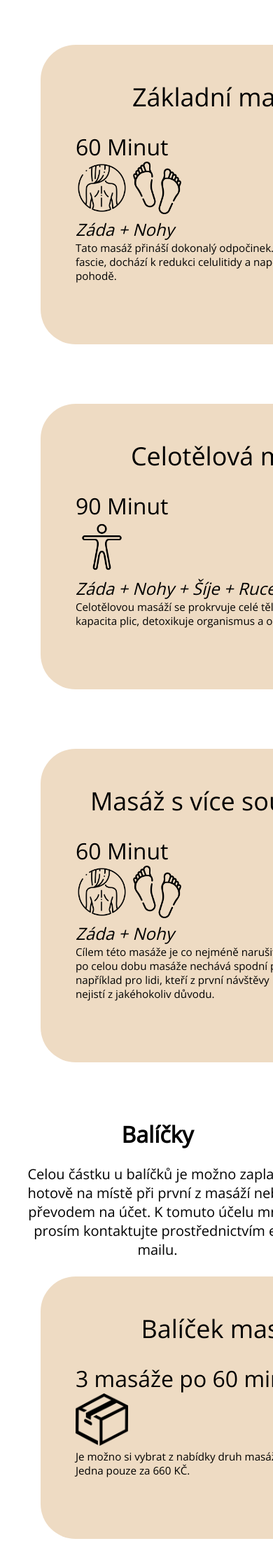
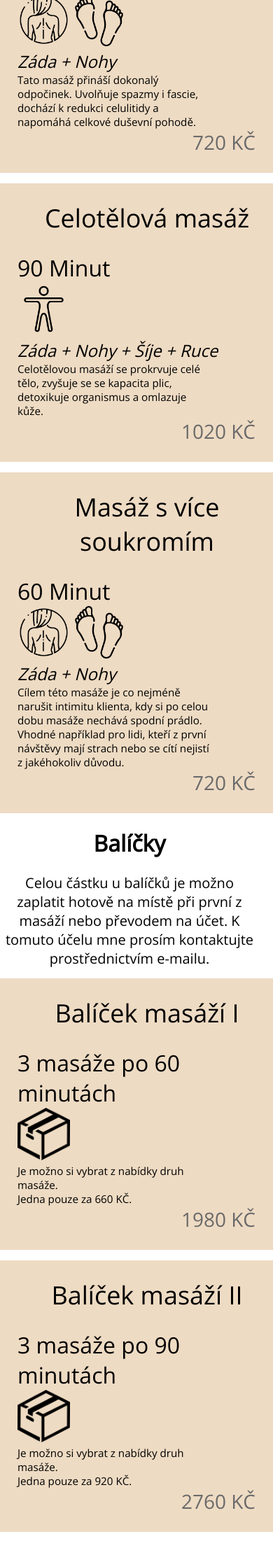
Before and after one commit to poruto/web-flask-masazedom.cz, a Flask app: page /cenik in a window 390 px wide; the page is wider, and only the part inside the window is pictured. Shown: the part 1010-3222 px from the top of that part at 70% size. Run offline with Flask 3, Linux system fonts and the light colour scheme.

Commit message:
mobile support

```diff
--- a/data.json
+++ b/data.json
@@ -1 +1 @@
-{"1": {"name": "Tom\u00e1\u0161", "surname": "Porubsk\u00fd", "year": "2000", "email": "tomas.porubsky@email.cz", "phone": "999999999", "date": "2023-10-07", "time": "9:00", "type": "Mas\u00e1\u017e z\u00e1da + \u0161\u00edje 60 minut | Z\u00e1kladn\u00ed mas\u00e1\u017e I", "notes": "Moje pozn\u00e1mka", "timestamp": "2023-10-07 14:46:30.608575", "id": 1, "place": "Krom\u011b\u0159\u00ed\u017e 277", "active": "1"}, "2": {"name": "Veronika", "surname": "Vi\u010darov\u00e1", "year": "2005", "email": "veronika-vicarova@seznam.cz", "phone": "+420607008505", "date": "2023-10-09", "time": "18:00", "type": "Mas\u00e1\u017e z\u00e1da + \u0161\u00edje + nohy + ruce\t90 minut | Celot\u011blov\u00e1", "notes": "nech\u00e1m si s dovolen\u00edm vlastn\u00ed ru\u010dn\u00edky, d\u011bkuji", "timestamp": "2023-10-07 14:49:08.961671", "id": 2, "place": "Krom\u011b\u0159\u00ed\u017e, Kopern\u00edkova 23, 767 01", "active": "1"}}
+{"1": {"name": "Tom\u00e1\u0161", "surname": "Porubsk\u00fd", "year": "2000", "email": "tomas.porubsky@email.cz", "phone": "999999999", "date": "2023-10-07", "time": "9:00", "type": "Mas\u00e1\u017e z\u00e1da + \u0161\u00edje 60 minut | Z\u00e1kladn\u00ed mas\u00e1\u017e I", "notes": "Moje pozn\u00e1mka", "timestamp": "2023-10-07 14:46:30.608575", "id": 1, "place": "Krom\u011b\u0159\u00ed\u017e 277", "active": "1"}, "2": {"name": "Veronika", "surname": "Vi\u010darov\u00e1", "year": "2005", "email": "veronika-vicarova@seznam.cz", "phone": "+420607008505", "date": "2023-10-09", "time": "18:00", "type": "Mas\u00e1\u017e z\u00e1da + \u0161\u00edje + nohy + ruce\t90 minut | Celot\u011blov\u00e1", "notes": "nech\u00e1m si s dovolen\u00edm vlastn\u00ed ru\u010dn\u00edky, d\u011bkuji", "timestamp": "2023-10-07 14:49:08.961671", "id": 2, "place": "Krom\u011b\u0159\u00ed\u017e, Kopern\u00edkova 23, 767 01", "active": "1"}, "3": {"name": "Bla", "surname": "Bla", "year": "2000", "email": "Veronika-vicarova@seznam.cz", "phone": "309 850 729", "date": "2023-10-29", "time": "16:30", "type": "Mas\u00e1\u017e z\u00e1da + \u0161\u00edje 60 minut | Z\u00e1kladn\u00ed mas\u00e1\u017e I", "notes": "Blaaa", "timestamp": "2023-10-07 16:55:59.746827", "id": 3, "place": "Bla", "active": "1"}}
--- a/static/styles.css
+++ b/static/styles.css
@@ -119,7 +119,8 @@
 #content_box
 {
     width: 100%;
-    padding: 30px;
+    padding: 10px;
+    margin: 0;
 }
 
 .page_title_box
@@ -141,6 +142,7 @@
 
 #page_title_separator
 {
+    display: block;
     border-color: var(--page_title_separator_color);
     width: 25%;
     margin: 0 auto;
@@ -300,11 +302,21 @@ nav
 
 .contact_td
 {
-    padding: 15px;
+    padding: 10px;
     font-size: 150%;
 }
 
 /* Different types of Paragraphs */
+
+.text_margin_left
+{
+    margin-left: 15px;
+}
+
+.text_margin_right
+{
+    margin-right: 15px;
+}
 
 .paragraph_1
 {
@@ -353,7 +365,7 @@ nav
 {
     z-index: -1;
     opacity: 0.075;
-    width: 50%;
+    height: 50%;
     position: absolute;
     top: 50%;
     left: 50%;
@@ -368,9 +380,175 @@ nav
     width: 300px;
 }
 
+body
+{
+    padding: 0;
+    margin: 0;
+}
 
+.navigace_pc
+{
+    display: block;
+}
+
+.navigace_mobile
+{
+    position: absolute;
+    right: 0;
+    top: 0;
+    display: none;
+}
+
+.dropdown-content {
+    display: none;
+    position: absolute;
+    right: 50%;
+    background-color: rgb(222, 184, 135, 0.9);
+    width: 200px;
+    box-shadow: 0px 8px 16px 0px rgba(0,0,0,0.4);
+    padding: 12px 16px;
+    text-align: center;
+    z-index: 1;
+    border-radius: 30px;
+}
+
+.dropdown_nav
+{
+    display: block;
+    font-size: 175%;
+    text-decoration: none;
+    padding: 5px;
+    border-radius: 15px;
+    transition: color 1.0s ease-out, background-color 1.0s ease-out;
+}
+
+.dropdown_nav:hover
+{
+    color: var(--color-yellowish);
+    background-color: var(--gray_tr_bg);
+}
+
+.dropdown:hover .dropdown-content
+{
+    display: block;
+}
+
+
+/* Phone resolution */
 @media only screen and (max-width: 1100px)
 {
+    .page_title_box
+    {
+        margin-bottom: 0px;
+        position: relative;
+    }
 
+    .navigace_mobile
+    {
+        display: block;
+    }
+
+    .navigace_pc
+    {
+        display: none;
+    }
+
+    .reservation_box
+    {
+        width: 100%;
+        border-radius: 0;
+        padding: 15px;
+    }
+
+    #page_title_separator
+    {
+        display: none;
+    }
+
+    .reservation_notes
+    {
+        width: 95%;
+    }
+
+    .reservation_submit_button
+    {
+        margin-right: 5px;
+    }
+
+    .price
+    {
+        display: block;
+        border-radius: 0;
+        width: 100%;
+        min-width: 10px;
+        margin: 0;
+        margin-bottom: 15px;
+        margin-top: 15px;
+
+        padding: 25px;
+    }
+
+    .price_description
+    {
+        width: 75%;
+    }
+
+    .price:hover
+    {
+        width: 100%;
+    }
+
+    .price_money
+    {
+        margin-right: 30px;
+    }
+
+    .main_2
+    {
+        margin-top: 15px;
+        display: block;
+        margin-right: auto;
+        margin-left: auto;
+        width: 60%;
+    }
+
+    .paragraph_1
+    {
+        width: 100%;
+    }
+
+    .main_1
+    {
+        width: 100%;
+        float: none;
+    }
+
+    #logo_part_1
+    {
+        width: 100%;
+        height: auto;
+    }
+
+    .main_3_image
+    {
+        height: 100%;
+    }
+
+    .main_3
+    {
+        margin: 0 auto;
+        width: 100%;
+        max-width: 100%;
+        margin: 0;
+        border-radius: 0px;
+        float: none;
+    }
+
+    #content_box
+    {
+        box-sizing: border-box;
+        padding: 0px;
+        width: calc(100% - 20px);
+    }
 
 }
--- a/templates/admin/login.html
+++ b/templates/admin/login.html
@@ -5,8 +5,8 @@
 {% endblock title  %}
 
 {% block content %}
-     <h1>Panel Správce</h1>
-     <div> Pro přístup se potřebuješ přihlásit! </div>
+     <h1 class="text_margin_left">Panel Správce</h1>
+     <div class="text_margin_left"> Pro přístup se potřebuješ přihlásit! </div>
 
      <form action="{{url_for('admin_login')}}" method="post">
         <input type="text" class="reservation_input_text" placeholder="Username" name="username">
--- a/templates/admin/panel.html
+++ b/templates/admin/panel.html
@@ -5,8 +5,8 @@
 {% endblock title  %}
 
 {% block content %}
-     <h1>Panel Správce</h1>
-     <button onclick="logOff()" class="reservation_submit_button" style="float: none; margin-left: 0">Odhlásit se</button>
+     <h1 class="text_margin_left">Panel Správce</h1>
+     <button onclick="logOff()" class="reservation_submit_button text_margin_left" style="float: none">Odhlásit se</button>
 
      <br>
      <div>Legenda a filtr</div>
--- a/templates/blog/blog.html
+++ b/templates/blog/blog.html
@@ -5,8 +5,8 @@
 {% endblock title  %}
 
 {% block content %}
-     <h1>Blog</h1>
-     <p class="paragraph_1">
+     <h1 class="text_margin_left">Blog</h1>
+     <p class="paragraph_1 text_margin_left">
         Blog se teprve připravuje.
      </p>
 {% endblock content %}
--- a/templates/cenik.html
+++ b/templates/cenik.html
@@ -11,7 +11,7 @@
             Masáže
         </h1>
 
-        <p class="paragraph_2">
+        <p class="paragraph_2 text_margin_left">
             Při rezervaci máte možnost navolit si masáž přesně podle Vašich představ. Při zakládání rezervace vyberte typ. Pokud máte speciální požadavky do kolonky „Poznámky“ mi poté prosím uveďte, o kterou masáž byste měli zájem. Můžete vybírat z níže uvedených:
             Záda, nohy, nohy z přední strany, ruce, břicho, hrudník, hýždě, obličej, hlava.
         </p>
@@ -116,7 +116,7 @@
             Balíčky
         </h1>
 
-        <p class="paragraph_2">
+        <p class="paragraph_2 text_margin_left">
             Celou částku u balíčků je možno zaplatit hotově na místě při první z masáží nebo převodem na účet. K tomuto účelu mne prosím kontaktujte prostřednictvím e-mailu.
         </p>
 
@@ -170,7 +170,7 @@
             Dárkové poukazy
         </h1>
 
-        <p class="paragraph_2">
+        <p class="paragraph_2 text_margin_left">
             Dárkové poukazy je možno zakoupit převodem na účet. Pro tento účel mne posím kontaktuje prostřednictvím e-mailu. Po uhrazení částky Vám v příloze e-mailu zašlu dárkový poukaz k vytisknutí.
         </p>
 
--- a/templates/footer.html
+++ b/templates/footer.html
@@ -1,3 +1,3 @@
-<p id="footer" style="text-align: left; float: left">Copyright 2023 © Masáže Veronika</p>
-<p style="text-align: right; float: right; opacity: 45%">Stránku vytvořil Tomáš Porubský</p>
+<p id="footer" class="text_margin_left" style="text-align: left">Copyright 2023 © Masáže Veronika</p>
+<p class="text_margin_right" style="text-align: right; float: right; opacity: 45%">Stránku vytvořil Tomáš Porubský</p>
 <div id="web_status"></div>
--- a/templates/index.html
+++ b/templates/index.html
@@ -17,7 +17,7 @@
         {% endblock head %}
     </head>
 
-    <body>
+    <body id="body">
         <div class="page_title_box">
             <div class="page_title_1">
                 Masáže domů
@@ -46,7 +46,8 @@
     </body>
 
     <script>
-          $("#page_title_separator").animate({ width: '50%' }, {duration: 1500, queue: false});
+          document.getElementById("content_box").addEventListener("click", hideMobileMenu);
+          $("#page_title_separator").animate({ width: '65%' }, {duration: 1500, queue: false});
           $("#logo_part_1").animate({ opacity:'0.03' }, {duration: 1500, queue: false});
     </script>
 
--- a/templates/kontakt.html
+++ b/templates/kontakt.html
@@ -5,11 +5,11 @@
 {% endblock title  %}
 
 {% block content %}
-     <p class="paragraph_1">
+     <p class="paragraph_1 text_margin_left">
         Na Vaše dotazy Vám odpovím co nejdříve to půjde a pokusím se Vám vyjít co nejvíce vstříc.
      </p>
 
-     <p class="paragraph_1">
+     <p class="paragraph_1 text_margin_left">
         <strong>Pokud si chcete objednat balíček masáží či dárkový poukaz, prosím, napište mi na e-mail.</strong>
      </p>
 
--- a/templates/nav.html
+++ b/templates/nav.html
@@ -1,4 +1,4 @@
-<nav>
+<nav class="navigace_pc">
     <div class="nav_box">
         <a id="home" class="nav_a" href=" {{ url_for('index') }}">Domů</a>
         <a id="reservation" class="nav_a" href=" {{ url_for('rezervace') }}">Rezervace</a>
@@ -6,9 +6,48 @@
         <a id="kontakt" class="nav_a" href=" {{ url_for('kontakt') }}">Kontakt</a>
         <a id="blog" class="nav_a" href=" {{ url_for('blog') }}">Blog</a>
     </div>
- </nav>
+</nav>
+
+<nav class="navigace_mobile">
+        <button onclick="showMobileMenu()" class="reservation_submit_button text_margin_right" id="nav_mobile_button">|||</button>
+        <div id="nav_mobile_content" class="dropdown-content">
+            <a id="home2" class="dropdown_nav" href=" {{ url_for('index') }}">DOMŮ</a>
+            <a id="reservation2" class="dropdown_nav" href=" {{ url_for('rezervace') }}">REZERVACE</a>
+            <a id="cenik2" class="dropdown_nav" href=" {{ url_for('cenik') }}">CENÍK</a>
+            <a id="kontakt2" class="dropdown_nav" href=" {{ url_for('kontakt') }}">KONTAKT</a>
+            <a id="blog2" class="dropdown_nav" href=" {{ url_for('blog') }}">BLOG</a>
+        </div>
+</nav>
 
  <script>
+    var showMobileContent = false;
+    const mobileNavElmnt = document.getElementById("nav_mobile_content");
+
+    function hideMobileMenu()
+    {
+        if (showMobileContent)
+        {
+            showMobileContent = false;
+            mobileNavElmnt.style.display = "none";
+        }
+    }
+
+    function showMobileMenu()
+    {
+        if (!showMobileContent)
+        {
+            mobileNavElmnt.style.display = "block";
+            showMobileContent = true;
+        }
+        else
+        {
+            hideMobileMenu();
+        }
+    }
+
     document.getElementById("{{nav_page}}").style.color = "rgb(97, 94, 77, 1)";
     document.getElementById("{{nav_page}}").style.backgroundColor = "rgb(199, 197, 188, 0.44)";
+
+    document.getElementById("{{nav_page}}2").style.color = "rgb(97, 94, 77, 1)";
+    document.getElementById("{{nav_page}}2").style.backgroundColor = "rgb(199, 197, 188, 0.44)";
  </script>
```
Also changed, not shown: templates/main.html (+6 -6 lines), templates/rezervace.html (+7 -7 lines), templates/rezervace_create.html (+7 -7 lines), templates/terms.html (+12 -12 lines), 5 other files.
